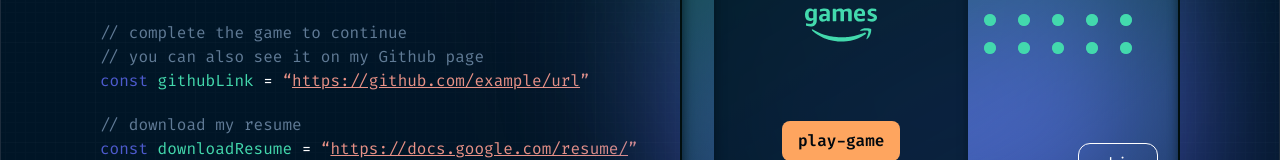
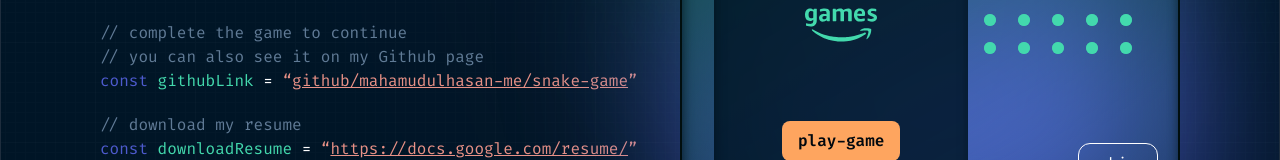
Before and after one commit to mahamudulhasan-me/mahamudulhasan.me, a React (Vite) app: page / in a window 1280 px wide. Shown: the part 419-579 px from the top of the page. Built offline with nearby package versions, Linux system fonts and the light colour scheme.

Commit message:
motamuti sesh

```diff
--- a/src/pages/About/ProfessionalInfo/Skills/OtherSkills.jsx
+++ b/src/pages/About/ProfessionalInfo/Skills/OtherSkills.jsx
@@ -1,16 +1,14 @@
-import { FaGitAlt, FaPython } from "react-icons/fa";
+import { FaGitAlt } from "react-icons/fa";
 import { RiGithubFill, RiToolsFill } from "react-icons/ri";
 import axios from "../../../../assets/images/skills/Azios.png";
-import django from "../../../../assets/images/skills/Django.png";
 import figma from "../../../../assets/images/skills/Figma.png";
 import git from "../../../../assets/images/skills/Git.png";
-import python from "../../../../assets/images/skills/Python.png";
 import reactQuery from "../../../../assets/images/skills/react-query-seeklogo.com.svg";
 import reactRouter from "../../../../assets/images/skills/react-router.256x140.png";
 
 const OtherSkills = () => {
   return (
-    // other skill scetion
+    // other skill section
     <div className="md:px-10">
       <p className="mb-3 lg:hidden block">
         <span className="text-white">//professional-info</span> / skills
@@ -33,7 +31,7 @@ const OtherSkills = () => {
       <h2 className=" text-2xl  mb-4  flex items-center mt-10">
         <RiToolsFill /> _different tools
       </h2>
-      <div className="flex  items-center justify-between">
+      <div className="flex  items-center justify-between flex-wrap">
         <figure>
           <img src={reactRouter} alt="react-router" className="w-28" />
           <p>react-router</p>
@@ -54,8 +52,16 @@ const OtherSkills = () => {
           <img src={figma} alt="figma" className="w-16" />
           <p>figma</p>
         </figure>
+        <figure className="text-center mt-2">
+          <img
+            src="https://i.ibb.co/p3dNcJ5/Firebase.png"
+            alt="figma"
+            className="w-16"
+          />
+          <p>firebase</p>
+        </figure>
       </div>
-      <h2 className="text-2xl mt-10 mb-4  flex items-center">
+      {/* <h2 className="text-2xl mt-10 mb-4  flex items-center">
         <FaPython /> _other language
       </h2>
       <div className="flex gap-10 items-center">
@@ -67,7 +73,7 @@ const OtherSkills = () => {
           <img src={django} alt="django" className="w-16" />
           <p>Django</p>
         </figure>
-      </div>
+      </div> */}
     </div>
   );
 };
--- a/src/pages/Home/Home.jsx
+++ b/src/pages/Home/Home.jsx
@@ -67,8 +67,14 @@ const Home = () => {
                 <span className="text-white"> = </span>
                 <span className="text-a3">
                   “
-                  <Link className="underline ">
-                    https://github.com/example/url
+                  <Link
+                    className="underline"
+                    target="_blank"
+                    to={
+                      "https://github.com/mahamudulhasan-me/mahamudulhasan.me/blob/main/src/components/SnakeGame/SnakeGame.jsx"
+                    }
+                  >
+                    github/mahamudulhasan-me/snake-game
                   </Link>
                   ”
                 </span>
```
